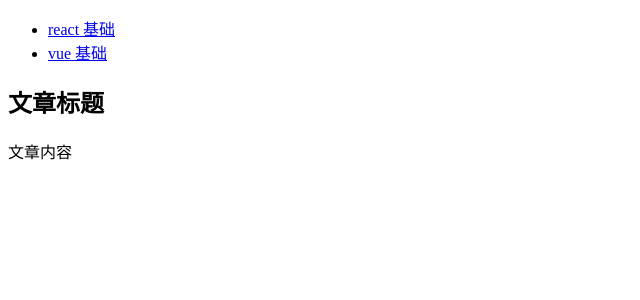
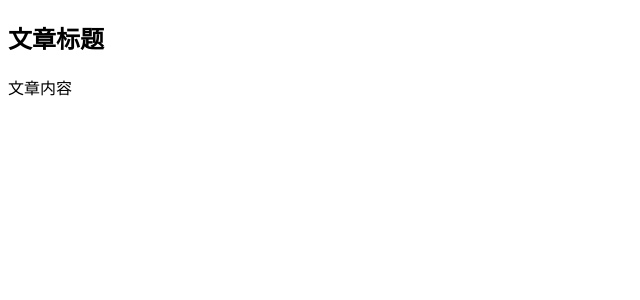
Before and after one commit to Sunny-zz/1808, a React (Create React App) app in the folder react-posts/: page /post in a window 1280 px wide. Shown: the top 300 px of the page, without its empty margins (0-640 px from the left). Built offline with nearby package versions, Linux system fonts and the light colour scheme; data requests are answered from the project's data file.

Commit message:
react-posts link

```diff
--- a/react-posts/src/components/Main/Main.js
+++ b/react-posts/src/components/Main/Main.js
@@ -6,7 +6,7 @@ class Main extends Component {
   render() {
     return (
       <div>
-        <Route component={Posts} path="/" />
+        <Route component={Posts} path="/" exact />
         <Route component={Post} path="/post" />
       </div>
     )
--- a/react-posts/src/components/Posts/Posts.js
+++ b/react-posts/src/components/Posts/Posts.js
@@ -1,5 +1,6 @@
 import React, { Component } from 'react'
 import axios from 'axios'
+import { Link } from 'react-router-dom'
 class Posts extends Component {
   state = {
     posts: []
@@ -24,7 +25,7 @@ class Posts extends Component {
       <ul>
         {posts.map(post => (
           <li key={post.id}>
-            <a href="#">{post.title}</a>
+            <Link to="/post">{post.title}</Link>
           </li>
         ))}
       </ul>
```
